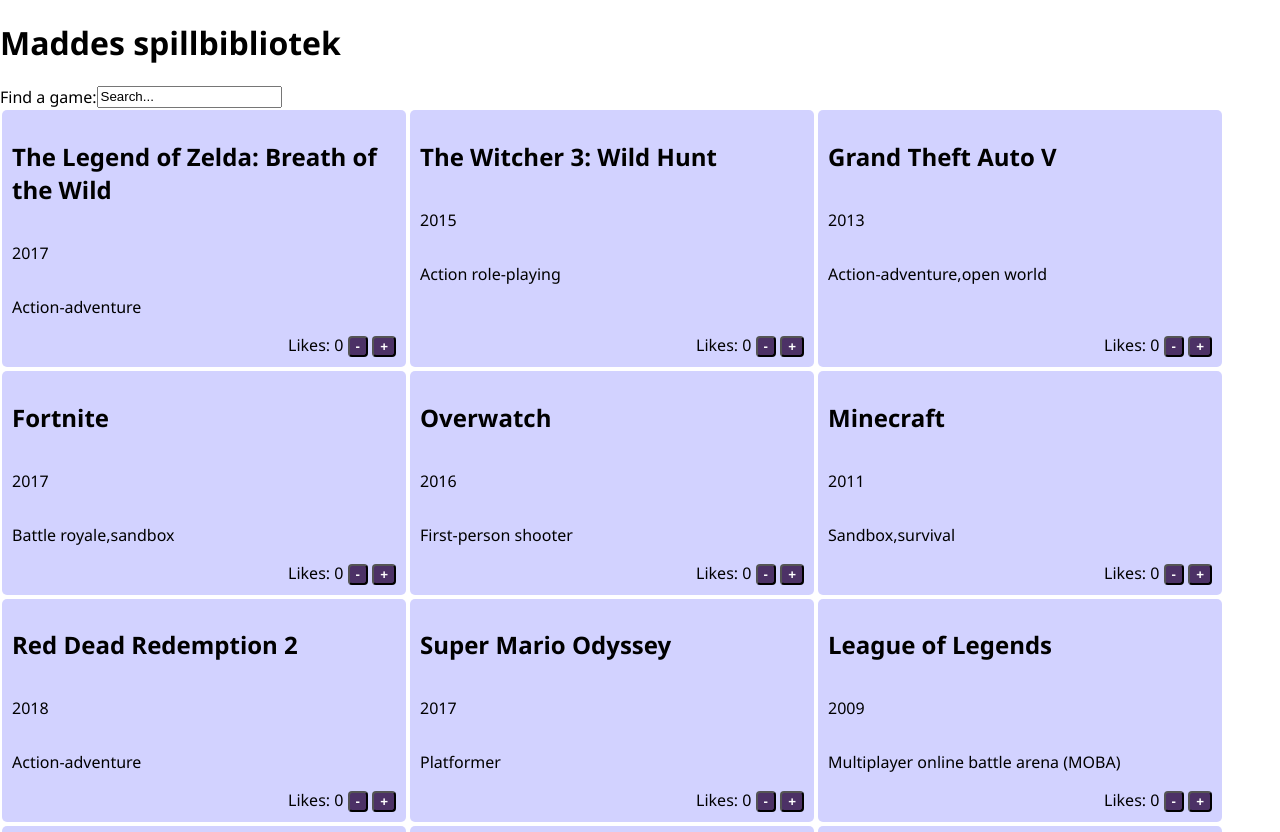
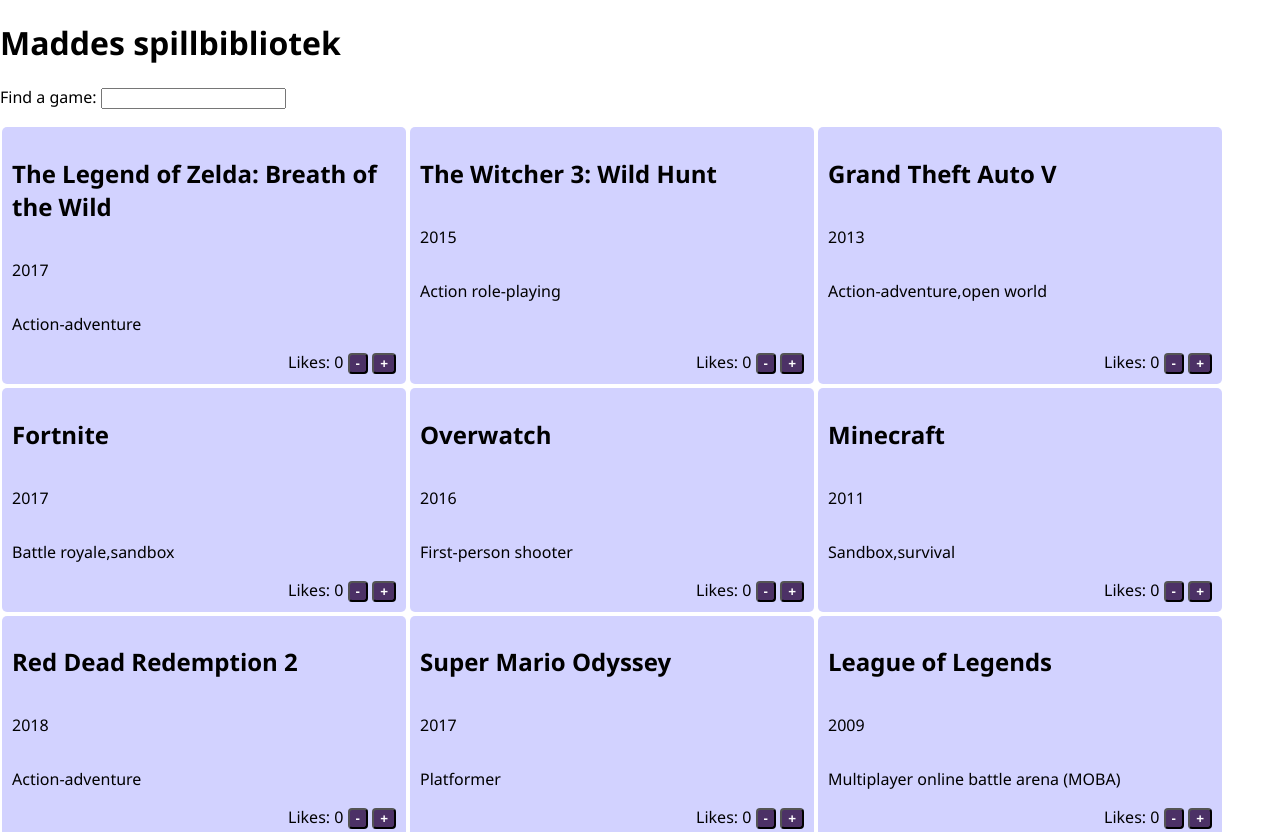
Before and after one commit to Madelelo/svelte-demo, a SvelteKit app: page /gamelist in a window 1280 px wide. Shown: the top 832 px of the page. Built offline with nearby package versions, Linux system fonts and the light colour scheme.

Commit message:
Moved serachbar to component

```diff
--- a/src/routes/gamelist/+page.svelte
+++ b/src/routes/gamelist/+page.svelte
@@ -5,8 +5,6 @@
   import SearchBar from "./SearchBar.svelte";
 
   let games = $state(gamefile.games);
-
-  //SEARCH bar
   let searchinput = $state("Search...");
 
   function searchedList(searchterm) {
@@ -22,12 +20,7 @@
 
 <h1>Maddes spillbibliotek</h1>
 
-<div>
-  Find a game:
-  <input
-    bind:value={() => searchinput, (v) => ((searchinput = v), searchedList(v))}
-  />
-</div>
+<SearchBar searchTerm={searchinput} onSearch={searchedList} />
 
 <div>
   {#each games as game}
--- a/src/routes/gamelist/GameCard.svelte
+++ b/src/routes/gamelist/GameCard.svelte
@@ -1,5 +1,5 @@
 <script>
-  import GameLikesComponent from "./GameLikesComponent.svelte";
+  import GameLikesComponent from "../Components/GameLikesComponent.svelte";
   let { gamename, gametype, gameyear } = $props();
 </script>
 
--- a/src/routes/gamelist/SearchBar.svelte
+++ b/src/routes/gamelist/SearchBar.svelte
@@ -1,9 +1,18 @@
 <script>
-  let searchinput = $state("Search...");
+  let { searchinput, onSearch } = $props();
+
+  function handleInput(event) {
+    onSearch(event.target.value);
+  }
 </script>
 
-<input bind:value={searchinput} />
+<div>
+  Find a game:
+  <input bind:value={searchinput} on:input={handleInput} />
+</div>
 
-<h1>{searchinput}!</h1>
-
-<input bind:value={() => searchinput, (v) => (searchinput = v.toLowerCase())} />
+<style>
+  div {
+    margin-bottom: 1rem;
+  }
+</style>
```
Also changed, not shown: src/routes/Components/GameLikesComponent.svelte (renamed from src/routes/gamelist/GameLikesComponent.svelte), 1 other file (tests, documents, lock files or other folders).
